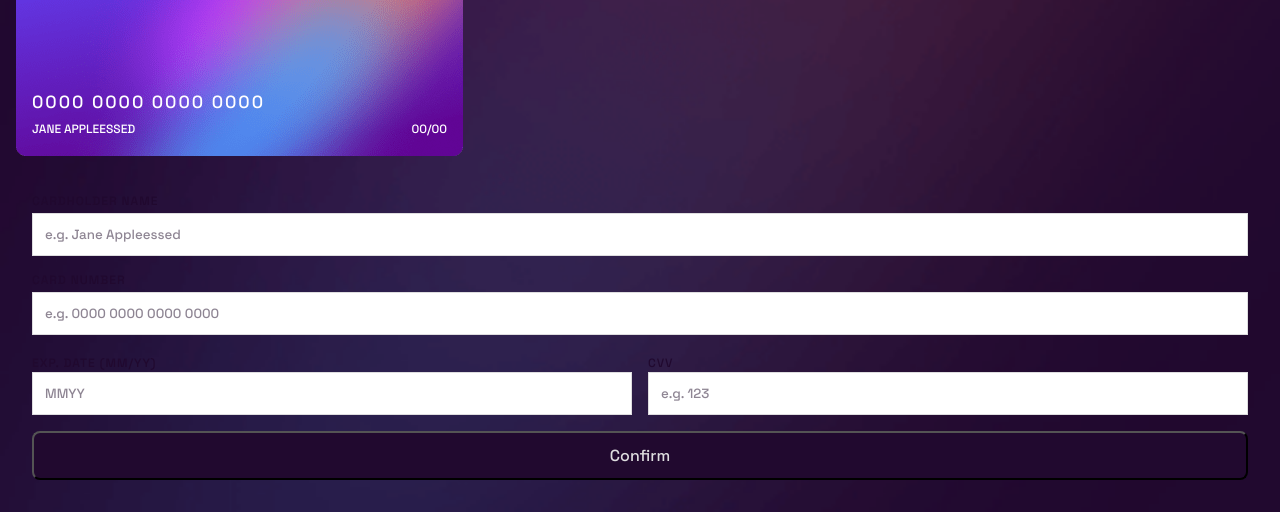
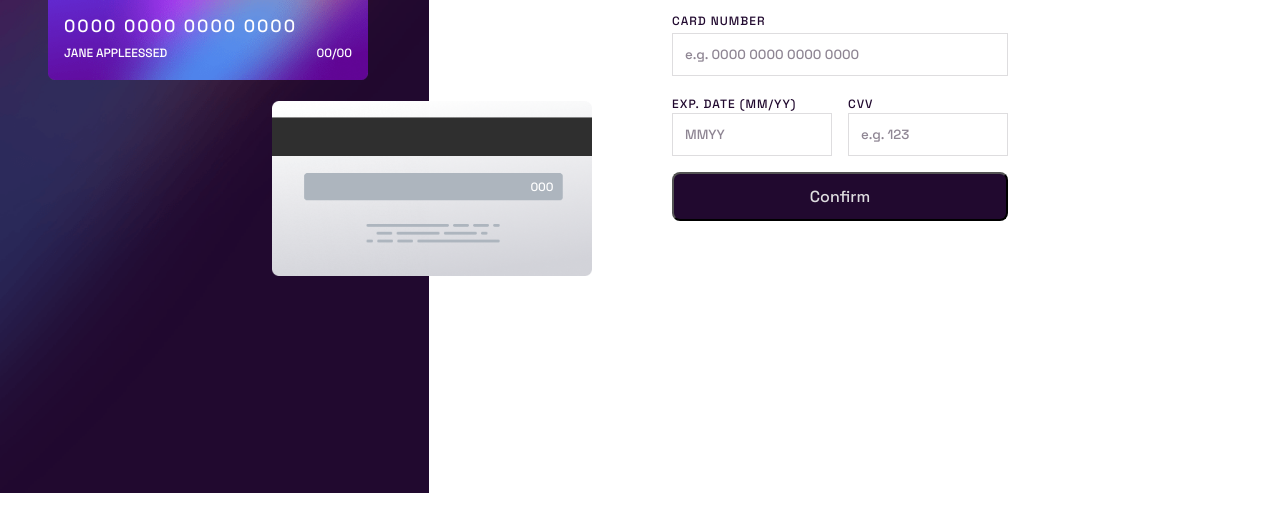
Before and after one commit to matinicotra/inputConMascara, a plain HTML site: page index.html in a window 1280 px wide. Shown: the part 307-819 px from the top of the page. Drawn offline with Linux system fonts and the light colour scheme.

Commit message:
style desktop

```diff
--- a/index.html
+++ b/index.html
@@ -33,7 +33,6 @@
                     </div>
                 </div>
             </div>
-
             <div class="card-back">
                 <img src="./img/bg-card-back.png" alt="Dorso tarjeta">
                 <div class="card-back__data">
@@ -42,17 +41,16 @@
             </div>
         </div>
 
+        <div class="form-app">
             <form class="form" id="form">
                 <div class="form-group">
                     <label for="input-name" class="label">Cardholder Name</label>
                     <input type="text" class="input" id="input-name" placeholder="e.g. Jane Appleessed">
                 </div>
-
                 <div class="form-group">
                     <label for="input-card" class="label">Card Number</label>
                     <input type="text" class="input" id="input-card" placeholder="e.g. 0000 0000 0000 0000">
                 </div>
-
                 <div class="form-group double">
                     <div>
                         <label for="input-exp" class="label">Exp. Date (MM/YY)</label>
@@ -63,11 +61,13 @@
                         <input type="text" class="input" id="input-cvv" placeholder="e.g. 123">
                     </div>
                 </div>
-
                 <div class="form-group">
                     <button class="button" type="submit">Confirm</button>
                 </div>
             </form>
+        </div>
+
+
 
     </div>
 
--- a/style.css
+++ b/style.css
@@ -145,3 +145,45 @@
     border-radius: .5rem;
     cursor: pointer;
 }
+
+@media screen and (min-width: 800px) {
+
+    .app {
+        background-image: url("./img/bg-main-desktop.png");
+        background-position: left;
+        background-size: auto 100%;
+        display: grid;
+        grid-template-columns: 1fr 1fr;
+        min-height: 100vh;
+    }
+
+    .card {
+        padding-inline: 3rem;
+        gap: 1rem;
+        justify-content: center;
+    }
+
+    .card-front {
+        order: 1;
+        margin-top: 0;
+        width: 20rem;
+        max-width: unset;
+    }
+
+    .card-back {
+        order: 2;
+        width: 20rem;
+        max-width: unset;
+    }
+
+    .form-app {
+        display: flex;
+        justify-content: start;
+        align-items: center;
+        margin-right: auto;
+    }
+
+    .form {
+        width: 25rem;
+    }
+}
```
Lines whose indentation alone changed are shown as unchanged.
